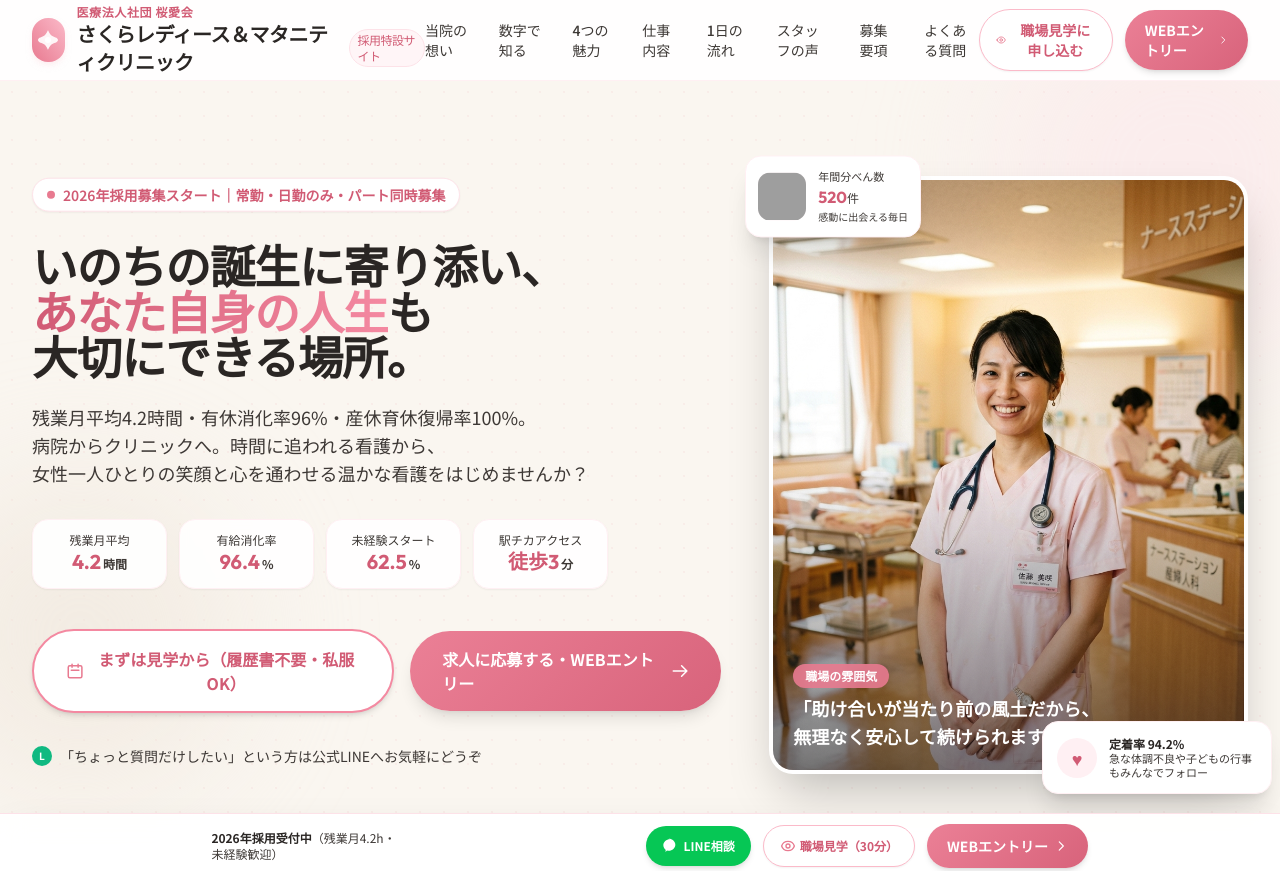
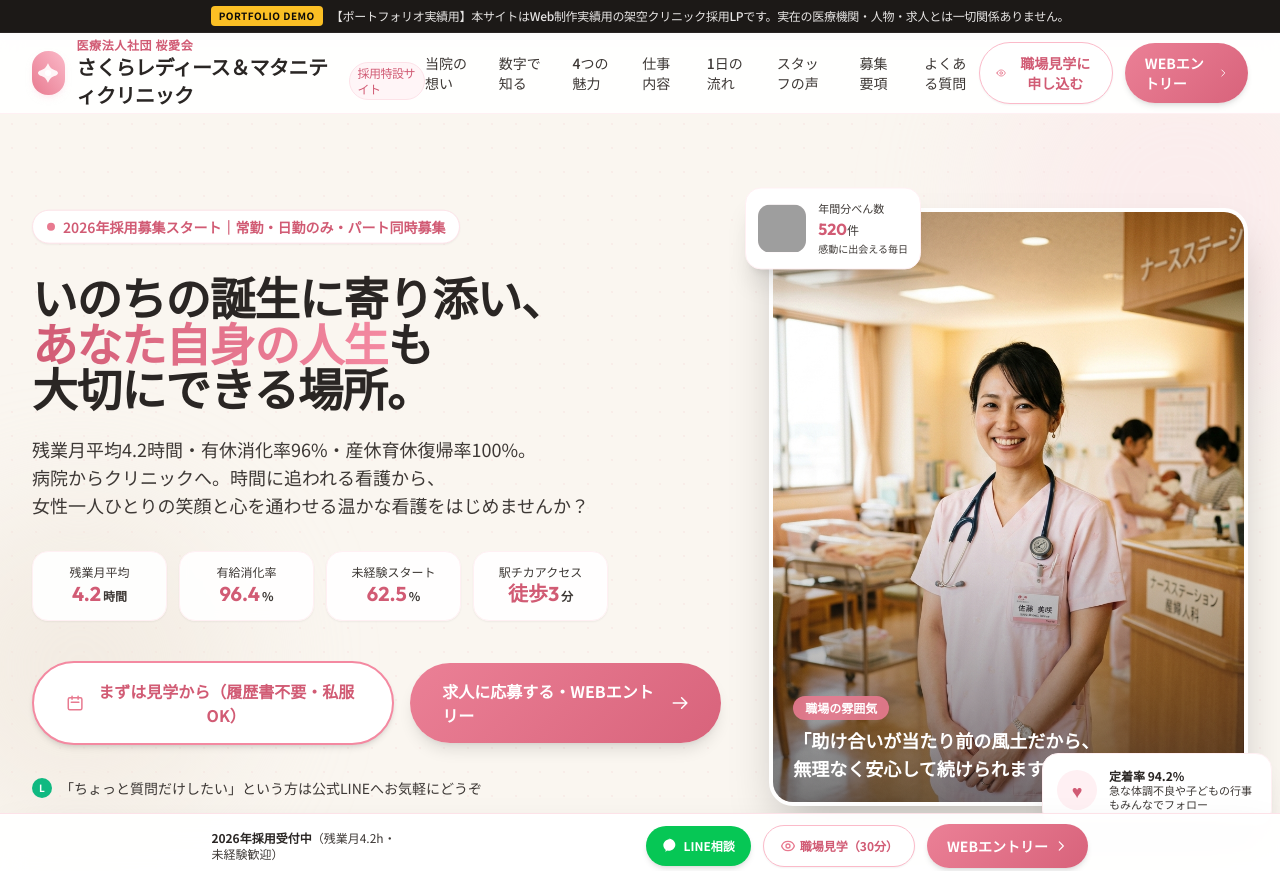
Before and after one commit to ikeda-haruka/nurse, a website: page index.html in a window 1280 px wide. Shown: the top 871 px of the page. Drawn offline with nearby package versions, Linux system fonts and the light colour scheme; grey boxes are pictures that could not be loaded.

Commit message:
Add fixed portfolio demo notice banner to page top

```diff
--- a/assets/js/main.js
+++ b/assets/js/main.js
@@ -62,16 +62,16 @@ function initMobileMenu() {
    2. ヘッダースクロール効果
    ========================================================================== */
 function initHeaderScroll() {
-  const header = document.getElementById('mainHeader');
-  if (!header) return;
+  const navContainer = document.getElementById('navContainer');
+  if (!navContainer) return;
 
   window.addEventListener('scroll', () => {
-    if (window.scrollY > 40) {
-      header.classList.add('bg-white/95', 'backdrop-blur-md', 'shadow-sm');
-      header.classList.remove('bg-white/80');
+    if (window.scrollY > 30) {
+      navContainer.classList.add('bg-white/95', 'shadow-sm');
+      navContainer.classList.remove('bg-white/85');
     } else {
-      header.classList.remove('bg-white/95', 'backdrop-blur-md', 'shadow-sm');
-      header.classList.add('bg-white/80');
+      navContainer.classList.remove('bg-white/95', 'shadow-sm');
+      navContainer.classList.add('bg-white/85');
     }
   });
 }
--- a/index.html
+++ b/index.html
@@ -67,7 +67,19 @@
   <!-- =======================================================================
        ヘッダー / ナビゲーション
        ======================================================================= -->
-  <header id="mainHeader" class="fixed top-0 left-0 right-0 z-40 transition-all duration-300 bg-white/85 backdrop-blur-md border-b border-sakura-100">
+  <header id="mainHeader" class="fixed top-0 left-0 right-0 z-40 transition-all duration-300">
+    <!-- ポートフォリオ実績用 架空サイト固定告知バー -->
+    <div id="portfolioNotice" class="bg-stone-900 text-stone-200 py-1.5 px-3 sm:px-4 text-[11px] sm:text-xs font-medium border-b border-stone-800 shadow-md">
+      <div class="max-w-7xl mx-auto flex items-center justify-center gap-2 text-center flex-wrap">
+        <span class="inline-flex items-center px-2 py-0.5 rounded text-[10px] font-bold bg-amber-400 text-stone-950 tracking-wider shrink-0">PORTFOLIO DEMO</span>
+        <span class="text-stone-200 font-sans tracking-tight">
+          【ポートフォリオ実績用】本サイトはWeb制作実績用の架空クリニック採用LPです。実在の医療機関・人物・求人とは一切関係ありません。
+        </span>
+      </div>
+    </div>
+
+    <!-- ナビゲーションバー本体 -->
+    <div id="navContainer" class="bg-white/90 backdrop-blur-md border-b border-sakura-100 transition-all duration-300">
       <div class="max-w-7xl mx-auto px-4 sm:px-6 lg:px-8">
         <div class="flex items-center justify-between h-20">
           <!-- ロゴエリア -->
@@ -150,9 +162,10 @@
           </div>
         </div>
       </div>
+    </div>
   </header>
 
-  <main class="pt-20">
+  <main class="pt-28 sm:pt-28">
 
     <!-- =======================================================================
          1. ファーストビュー (Hero Section)
@@ -1891,7 +1904,7 @@
       </div>
 
       <div class="pt-8 flex flex-col sm:flex-row items-center justify-between gap-4 text-[11px] text-warm-400">
-        <div>© 2026 Sakura Ladies & Maternity Clinic. All Rights Reserved.</div>
+        <div>© 2026 Sakura Ladies & Maternity Clinic. All Rights Reserved.（※本サイトはWeb制作ポートフォリオ用サンプルサイトです）</div>
         <div class="flex items-center gap-4">
           <a href="#" class="hover:underline">プライバシーポリシー</a>
           <a href="#" class="hover:underline">サイトマップ</a>
```
Lines whose indentation alone changed are shown as unchanged.
